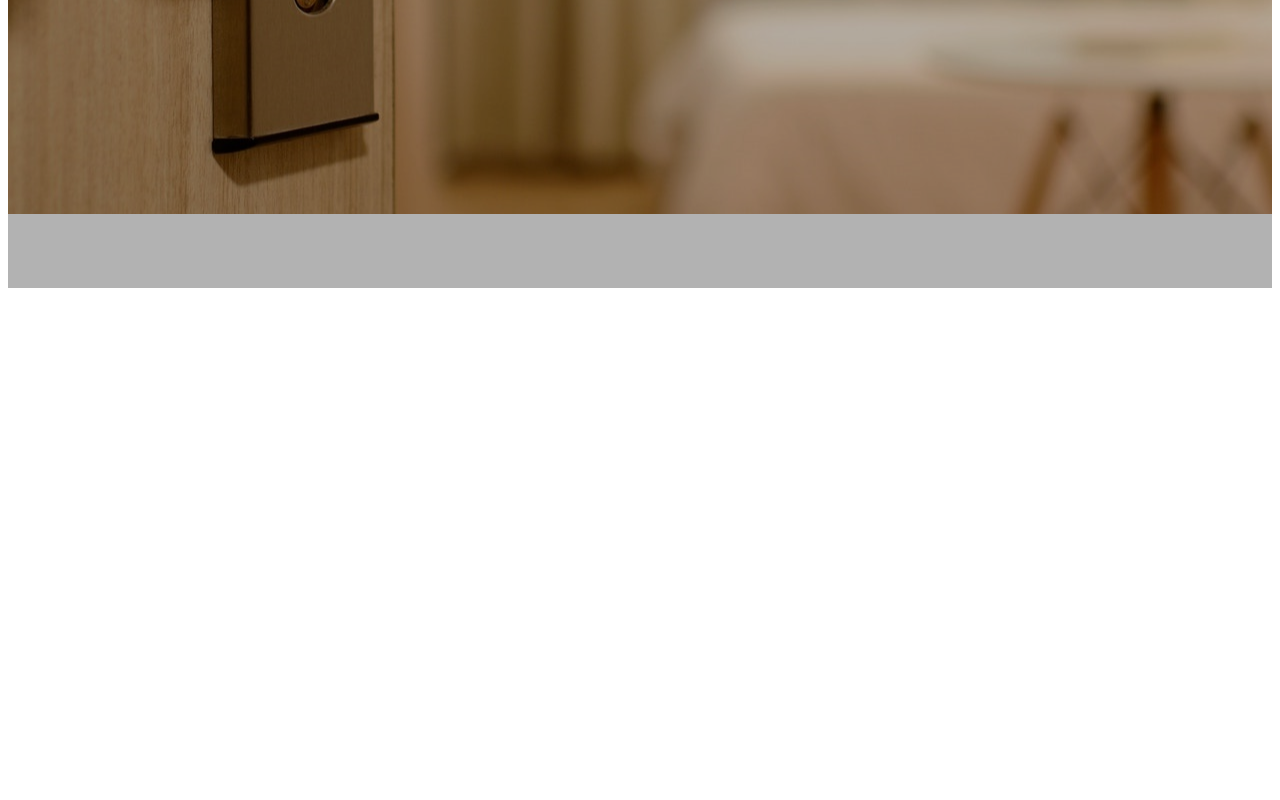
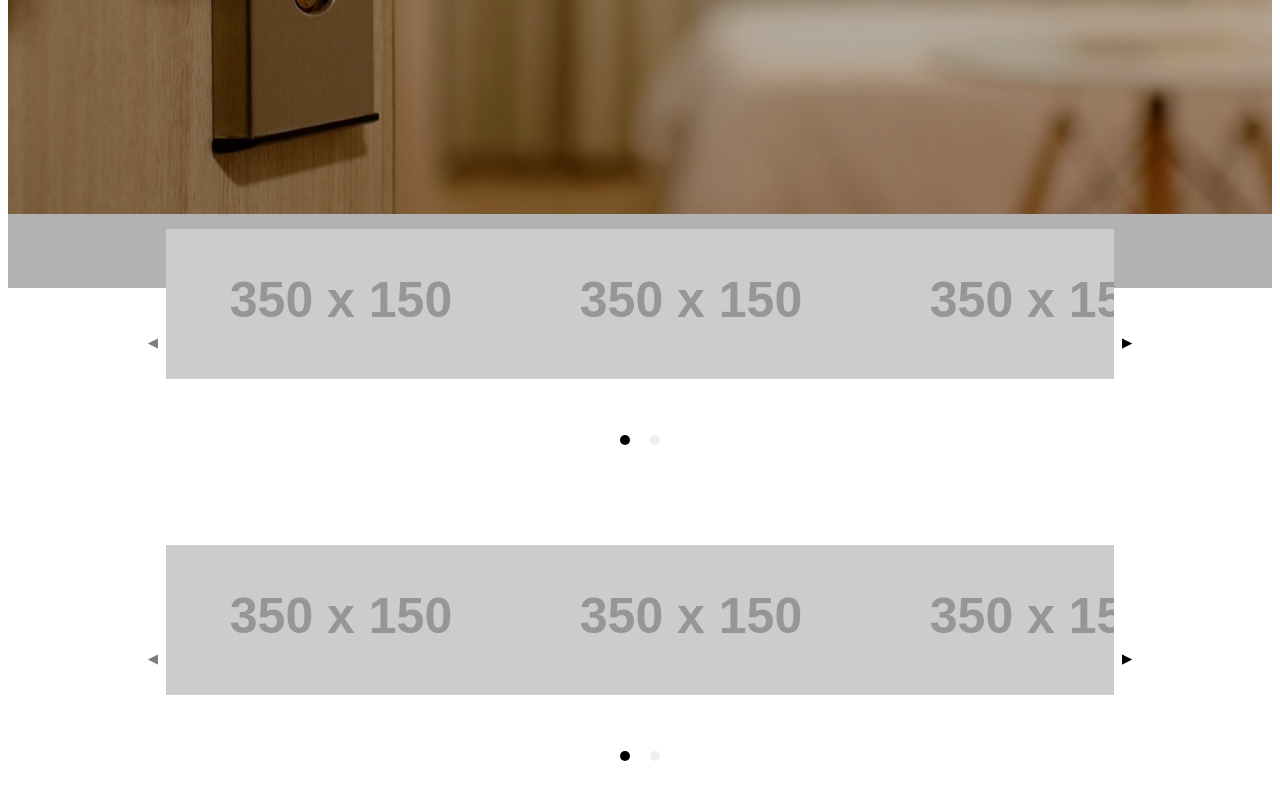
Before and after one commit to dayze/Vaiana, a Vue app in the folder front/: page / in a window 1280 px wide. Shown: the part 753-1553 px from the top of the page. Before the commit the page ends 1041 px from the top, so only its background shows below. Built offline with nearby package versions, Linux system fonts and the light colour scheme.

Commit message:
Update home carousel

```diff
--- a/front/package.json
+++ b/front/package.json
@@ -14,6 +14,7 @@
     "dotenv": "^4.0.0",
     "magic-monkey": "^1.0.33",
     "vue": "^2.5.2",
+    "vue-carousel": "^0.6.5",
     "vue-router": "^3.0.1"
   },
   "devDependencies": {
--- a/front/src/components/pages/Home.vue
+++ b/front/src/components/pages/Home.vue
@@ -1,17 +1,92 @@
 <template>
   <div>
     <jumbo></jumbo>
+    <div class="container">
+      <carousel :navigationEnabled="true" :perPageCustom="[[300, 1], [768, 3], [1024, 4]]">
+        <slide>
+          <div class="slide"><a href="https://placeholder.com"><img class="responsive-img"
+                                                                    src="http://via.placeholder.com/350x150"></a></div>
+        </slide>
+        <slide>
+          <div class="slide"><a href="https://placeholder.com"><img class="responsive-img"
+                                                                    src="http://via.placeholder.com/350x150"></a></div>
+        </slide>
+        <slide>
+          <div class="slide"><a href="https://placeholder.com"><img class="responsive-img"
+                                                                    src="http://via.placeholder.com/350x150"></a></div>
+        </slide>
+        <slide>
+          <div class="slide"><a href="https://placeholder.com"><img class="responsive-img"
+                                                                    src="http://via.placeholder.com/350x150"></a></div>
+        </slide>
+        <slide>
+          <div class="slide"><a href="https://placeholder.com"><img class="responsive-img"
+                                                                    src="http://via.placeholder.com/350x150"></a></div>
+        </slide>
+      </carousel>
+    </div>
+    <div class="container">
+      <carousel :navigationEnabled="true" :perPageCustom="[[300, 1], [768, 3], [1024, 4]]">
+        <slide>
+          <div class="slide"><a href="https://placeholder.com"><img class="responsive-img"
+                                                                    src="http://via.placeholder.com/350x150"></a></div>
+        </slide>
+        <slide>
+          <div class="slide"><a href="https://placeholder.com"><img class="responsive-img"
+                                                                    src="http://via.placeholder.com/350x150"></a></div>
+        </slide>
+        <slide>
+          <div class="slide"><a href="https://placeholder.com"><img class="responsive-img"
+                                                                    src="http://via.placeholder.com/350x150"></a></div>
+        </slide>
+        <slide>
+          <div class="slide"><a href="https://placeholder.com"><img class="responsive-img"
+                                                                    src="http://via.placeholder.com/350x150"></a></div>
+        </slide>
+        <slide>
+          <div class="slide"><a href="https://placeholder.com"><img class="responsive-img"
+                                                                    src="http://via.placeholder.com/350x150"></a></div>
+        </slide>
+      </carousel>
+    </div>
   </div>
 </template>
 
 <script>
   import Jumbo from '../layouts/Jumbo.vue'
+  import { Carousel, Slide } from 'vue-carousel'
 
   export default {
-    components: {Jumbo},
+    components: {
+      Jumbo,
+      Carousel,
+      Slide
+    },
     name: 'Home',
     data () {
       return {}
     }
   }
 </script>
+
+<style scoped>
+
+  .VueCarousel-slide {
+    position: relative;
+    color: #ffffff;
+    font-family: Arial;
+    font-size: 24px;
+    text-align: center;
+    min-height: 100px;
+  }
+
+  .container {
+    width: 75%;
+    margin: 15px auto;
+    padding-bottom: 75px;
+  }
+
+  .slide {
+    margin: auto;
+  }
+</style>
```
Also changed, not shown: 1 other file (tests, documents, lock files or other folders).
